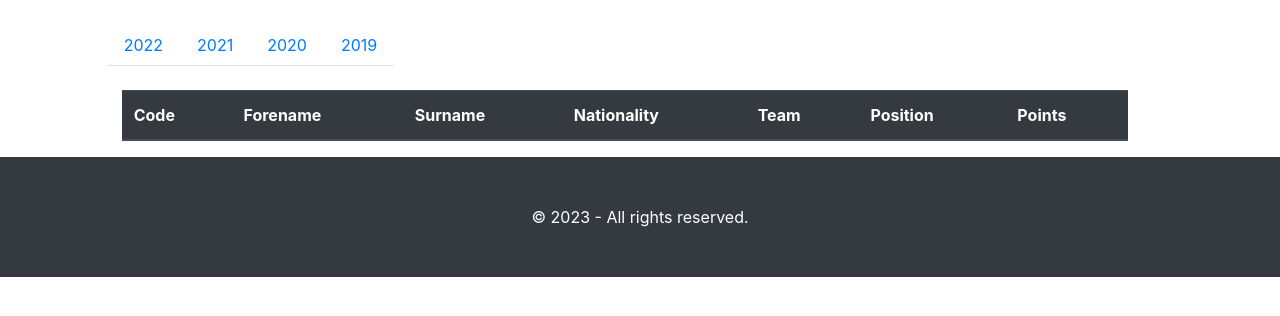
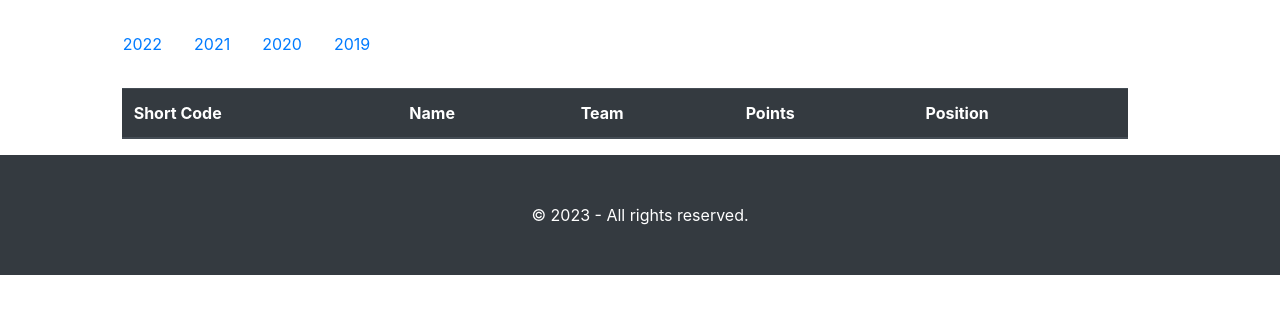
Before and after one commit to eduardosantoshf/formula1-rdf-info-system, a Django app: template f1_app/app/templates/results.html in a window 1280 px wide. Shown: the part 209-525 px from the top of the page. Run offline with Django 4.2, Linux system fonts and the light colour scheme; the template is opened without the code that fills it, so the values that code supplies are empty; parts of the project's set-up code (start-up, migrations or seed data) failed here and were passed over; some libraries are stand-ins or nearby versions.

Commit message:
fixed bug

```diff
--- a/f1_app/app/templates/results.html
+++ b/f1_app/app/templates/results.html
@@ -1,6 +1,15 @@
 {%  extends "base.html" %}
 
 {% block content %}
+    <script >
+        function change_active(){
+            var url = window.location.href.split("/");
+            year = url[4].replace("#", "");
+            element = document.getElementById(year);
+            element.classList.add('active');
+        }
+    </script>
+    <body onload="change_active()">
     <!-- Results table -->
     <header class="py-5 bg-light border-bottom mb-4">
         <div class="container">
@@ -11,44 +20,41 @@
     </header>
     <div class="container col-md-10">
         <div class="row mb-4">
-            <nav>
-                <div class="nav nav-tabs" id="nav-tab" role="tablist">
-                    <a class="nav-item nav-link" id="nav-2022-tab" data-toggle="tab" href="#nav-2022" role="tab" aria-controls="nav-2022" aria-selected="true" onclick="window.location.href='/results/2022'">2022</a>
-                    <a class="nav-item nav-link" id="nav-2021-tab" data-toggle="tab" href="#nav-2021" role="tab" aria-controls="nav-2021" aria-selected="false" onclick="window.location.href='/results/2021'">2021</a>
-                    <a class="nav-item nav-link" id="nav-2020-tab" data-toggle="tab" href="#nav-2020" role="tab" aria-controls="nav-2020" aria-selected="false" onclick="window.location.href='/results/2020'">2020</a>
-                    <a class="nav-item nav-link" id="nav-2019-tab" data-toggle="tab" href="#nav-2019" role="tab" aria-controls="nav-2019" aria-selected="false" onclick="window.location.href='/results/2019'">2019</a>
-                </div>
-            </nav>
+            <ul class="nav nav-pills justify-content-center">
+                <li class="nav-item">
+                  <a class="nav-link" id="2022" href="#" onclick="window.location.href='/results/2022'">2022</a>
+                </li>
+                <li class="nav-item">
+                  <a class="nav-link" id="2021" href="#" onclick="window.location.href='/results/2021'">2021</a>
+                </li>
+                <li class="nav-item">
+                  <a class="nav-link" id="2020" href="#" onclick="window.location.href='/results/2020'">2020</a>
+                </li>
+                <li class="nav-item">
+                  <a class="nav-link" id="2019" href="#" onclick="window.location.href='/results/2019'">2019</a>
+                </li>
+            </ul>
         </div>
         <div class="row col-lg-12">
             <div class="table-responsive">
                 <table class="table table-striped">
                     <thead class="thead-dark">
                         <tr>
-                            <th scope="col">Code</th>
-                            <th scope="col">Forename</th>
-                            <th scope="col">Surname</th>
-                            <th scope="col">Nationality</th>
+                            <th scope="col">Short Code</th>
+                            <th scope="col">Name</th>
                             <th scope="col">Team</th>
+                            <th scope="col">Points</th>
                             <th scope="col">Position</th>
-                            <th scope="col">Points</th>
                         </tr>
                     </thead>
                     <tbody>
                         {% for i in data %}
                         <tr>
-                        {% if i.5 == '1' or i.5 == '2' or i.5 == '3' %}
-                            <tr class="table-success">
-                        {% else %}
-                            <tr>
-                        {% endif %}
                         <th scope="row">{{i.0}}</th>
-                        <th >{{i.1}}</th>
-                        <th >{{i.2}}</th>
-                        <th >{{i.3}}</th>
+                        <th >{{i.2}}  {{i.1}}</th>
                         <th >{{i.4}}</th>
+                        <th >{{i.6}}</th>
                         <th >{{i.5}}</th>
-                        <th >{{i.6}}</th>
                         </tr>
                     {% endfor %}
                     </tbody>
@@ -57,3 +63,4 @@
         </div>
     </div>
 {% endblock %}
+</body>
```
